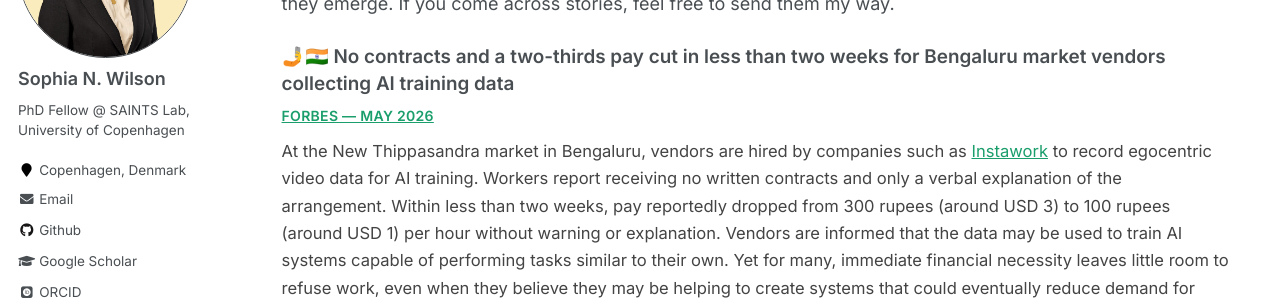
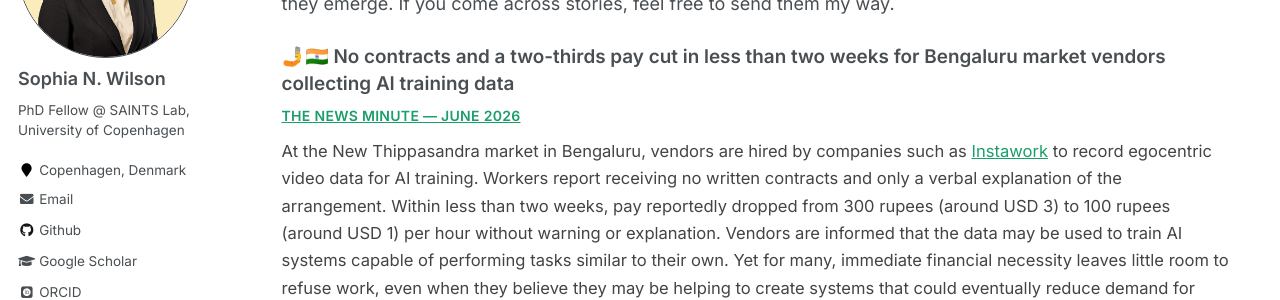
Before and after one commit to sophiawilson18/sophiawilson18.github.io, a Jekyll site: the page built from _projects/hyper-datafication.md, in a window 1280 px wide and 900 px high, scrolled down 398 px. Shown: the part 153-453 px from the top of the window. Built offline with Jekyll 4.4.1, drawn with Linux system fonts in a browser that asks for light colours; some web fonts are replaced.

Commit message:
update source

```diff
--- a/_projects/hyper-datafication.md
+++ b/_projects/hyper-datafication.md
@@ -14,7 +14,7 @@
 <div class="news-tracker">
 
 <div class="news-item">
-<h3>🤳🇮🇳 No contracts and a two-thirds pay cut in less than two weeks for Bengaluru market vendors collecting AI training data</h3> <a class="news-source" href="https://www.youtube.com/watch?v=yT-iu1kovKg">Forbes — May 2026</a>
+<h3>🤳🇮🇳 No contracts and a two-thirds pay cut in less than two weeks for Bengaluru market vendors collecting AI training data</h3> <a class="news-source" href="https://www.youtube.com/watch?v=yT-iu1kovKg">The News Minute — June 2026</a>
 <p>At the New Thippasandra market in Bengaluru, vendors are hired by companies such as <a href="https://www.instawork.com/">Instawork</a> to record egocentric video data for AI training. Workers report receiving no written contracts and only a verbal explanation of the arrangement. Within less than two weeks, pay reportedly dropped from 300 rupees (around USD 3) to 100 rupees (around USD 1) per hour without warning or explanation. Vendors are informed that the data may be used to train AI systems capable of performing tasks similar to their own. Yet for many, immediate financial necessity leaves little room to refuse work, even when they believe they may be helping to create systems that could eventually reduce demand for their labour.</p>
 </div>
 
```
